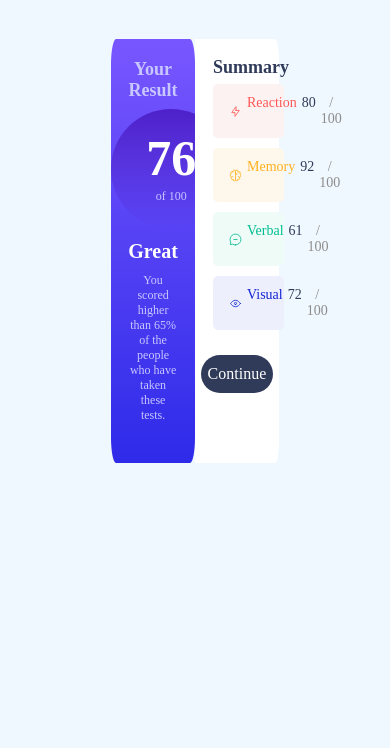
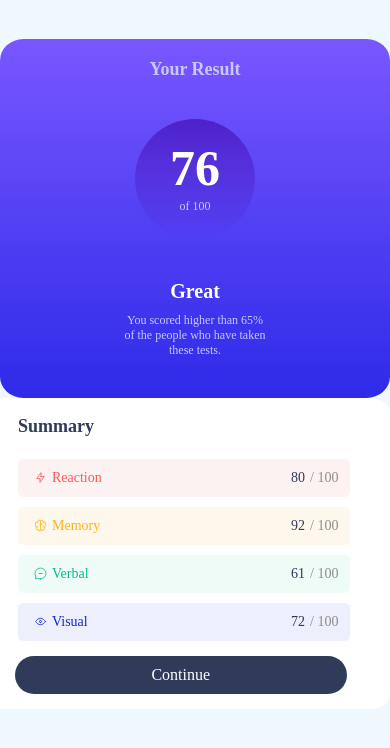
Before and after one commit to Paulpular/git-files, a plain HTML site: page index.html in a window 390 px wide. Drawn offline with Linux system fonts and the light colour scheme.

Commit message:
commit @media screen

```diff
--- a/index.html
+++ b/index.html
@@ -15,7 +15,7 @@
                 <p>of 100</p>
             </div>
             <h3>Great</h3>
-            <p class="paragraph">You scored higher than 65% of the people who have taken these tests.
+            <p class="paragraph">You scored higher than 65% <br>of the people who have taken <br>these tests.
             </p>
          </div>
          <div class="Second_Decendant">
@@ -60,9 +60,7 @@
                     <p class="fade">/ 100</p>
                 </div>
             </div>
-            <!-- <div class="five"> -->
                 <a href="">Continue</a>
-            <!-- </div> -->
          <div>
     </div>
 </body>
--- a/styles.css
+++ b/styles.css
@@ -10,14 +10,15 @@ body {
 }
 
 .Parent_container {
+    display: flex;
+    justify-content: center;
     margin: 10% auto;
-    display: flex;
-    width: 43%;
+    width: 100%;
 }
 
 .First_Decendant {
     background: linear-gradient(hsl(252, 100%, 67%), hsl(241, 81%, 54%));
-    width: 50%;
+    width: 20%;
     border-radius: 6%;
 }
 
@@ -66,7 +67,7 @@ h3 {
 }
 
 .Second_Decendant {
-    width: 50%;
+    width: 20%;
     background: hsl(0, 0%, 100%);
     border-top-right-radius: 5%;
     border-bottom-right-radius: 5%;
@@ -156,7 +157,7 @@ a {
     color: hsl(0, 0%, 100%);
     padding: 10px 0;
     background: hsl(224, 30%, 27%);
-    margin: 25px auto;
+    margin: 25px 0 0 20px;
     border-radius: 20px;
     width: 85%;
     display: block;
@@ -165,3 +166,32 @@ a {
 a:hover {
     background: linear-gradient(hsl(252, 100%, 67%), hsl(241, 81%, 54%));;
 }
+
+@media screen and (max-width: 990px) {
+    .First_Decendant {
+        width: 30%;
+    }
+
+    .Second_Decendant {
+        width: 30%;
+    }
+}
+
+@media screen and (max-width: 577px) {
+    .Parent_container {
+        flex-direction: column;
+        align-items: center;
+    }
+
+    .First_Decendant {
+        width: 100%;
+    }
+
+    .Second_Decendant {
+        width: 100%;
+    }
+
+    a {
+        margin: 15px;
+    }
+}
```
